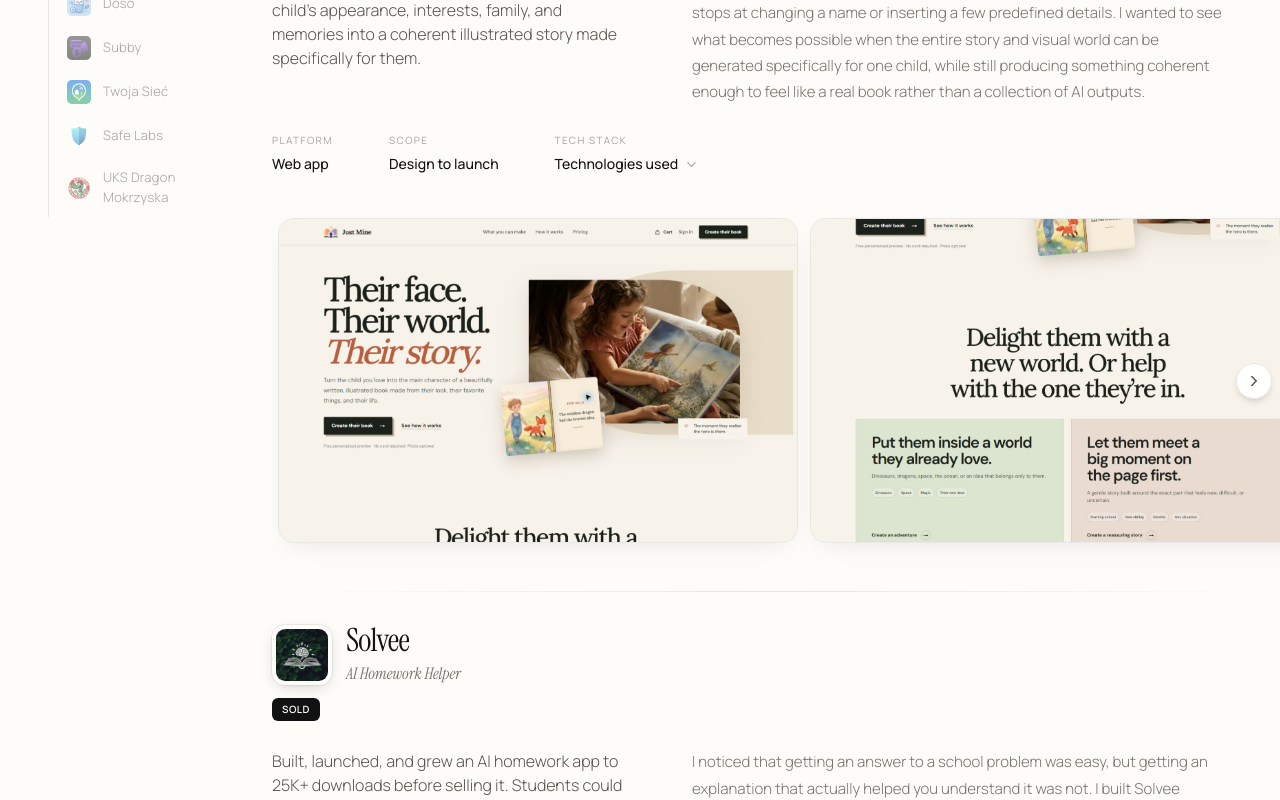
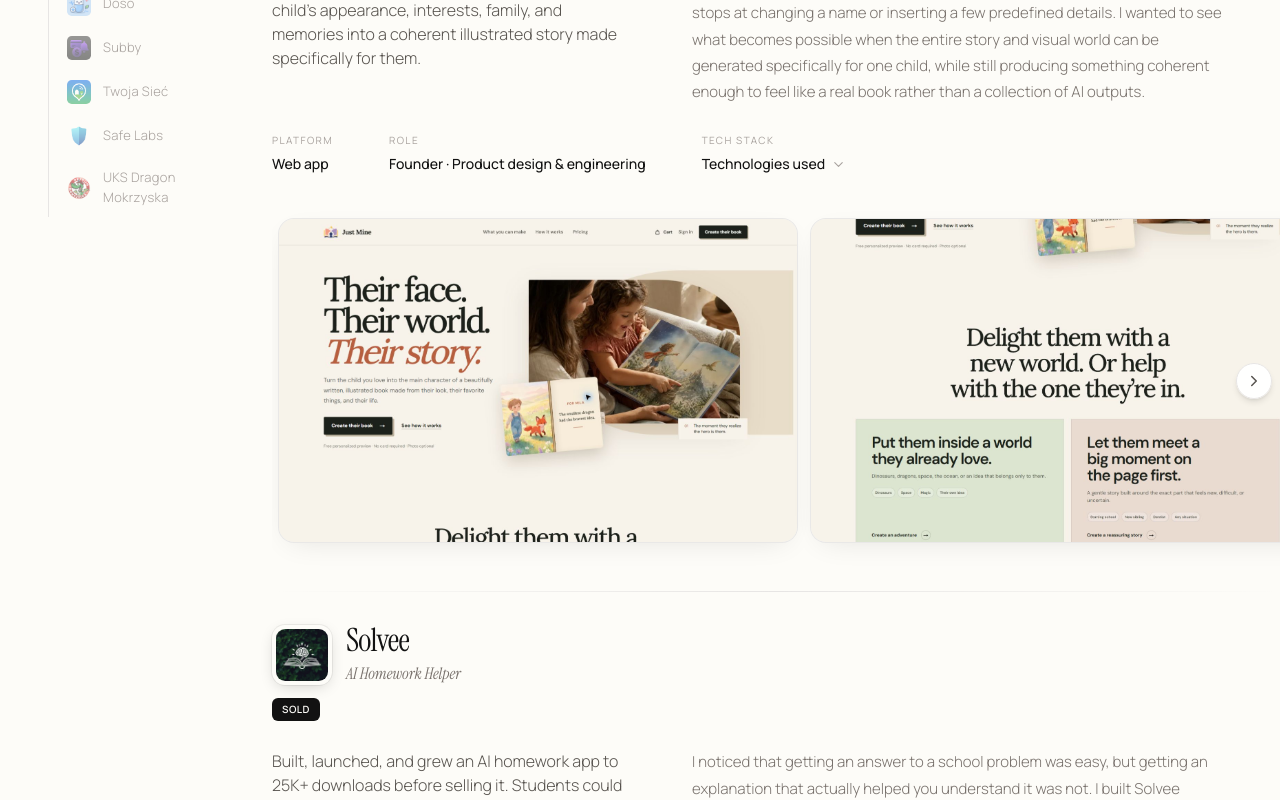
Before and after one commit to realmikolajpiech/mikolajpiechwebsite, a React (Vite) app: page /portfolio in a window 1280 px wide. Shown: the part 820-1620 px from the top of the page. Built offline with nearby package versions, Linux system fonts and the light colour scheme.

Commit message:
Clarify product ownership and homepage copy

```diff
--- a/components/ProjectShowcase.tsx
+++ b/components/ProjectShowcase.tsx
@@ -154,7 +154,7 @@
   const isWordmark = project.iconStyle === 'wordmark';
   const metaItems = [
     { key: 'platform', label: site.ui.platform },
-    { key: 'scope', label: site.ui.scope },
+    { key: 'role', label: site.ui.role },
   ] as const;
   const screenshots = project.screenshots ?? (project.image ? [{ src: project.image, alt: `${project.name} ${site.ui.preview}`, variant: 'phone' as const }] : []);
   const useSiteDescription = ['trailo', 'doso', 'solvee' /* , 'platoic' */].includes(project.id);
--- a/content/site.json
+++ b/content/site.json
@@ -35,6 +35,7 @@
     "project_navigation": "Project navigation",
     "platform": "Platform",
     "category": "Category",
+    "role": "Role",
     "scope": "Scope",
     "tech_stack": "Tech stack",
     "technologies_used": "Technologies used",
@@ -63,7 +64,7 @@
     "error_code": "Error 404"
   },
   "hero": {
-    "headline_line1": "I design and build",
+    "headline_line1": "I build and ship",
     "headline_line2": "digital products.",
     "intro": "I'm Mikołaj — a founder and developer who turns ideas into polished products people actually use.",
     "description": "Web apps, mobile apps, and websites — from product design and development to launch.",
@@ -153,6 +154,7 @@
     },
     "subby": {
       "tagline": "Subscription Manager",
+      "homepage_description": "I built Subby after losing money on forgotten free trials—a simple place to track subscriptions, see upcoming charges, and get warned before renewals.",
       "description": "Never pay for an unwanted subscription again. Track trials, manage expenses, and save money effortlessly."
     },
     "doso": {
--- a/content/site.pl.json
+++ b/content/site.pl.json
@@ -35,6 +35,7 @@
     "project_navigation": "Nawigacja po projektach",
     "platform": "Platforma",
     "category": "Kategoria",
+    "role": "Rola",
     "scope": "Zakres",
     "tech_stack": "Technologie",
     "technologies_used": "Wykorzystane technologie",
@@ -63,7 +64,7 @@
     "error_code": "Błąd 404"
   },
   "hero": {
-    "headline_line1": "Projektuję i tworzę",
+    "headline_line1": "Tworzę i wdrażam",
     "headline_line2": "produkty cyfrowe.",
     "intro": "Cześć, jestem Mikołaj. Projektuję i buduję aplikacje internetowe, mobilne oraz strony internetowe – od pierwszej koncepcji po gotowy produkt.",
     "description": "",
@@ -153,6 +154,7 @@
     },
     "subby": {
       "tagline": "Menedżer subskrypcji",
+      "homepage_description": "Stworzyłem Subby po tym, jak traciłem pieniądze na zapomniane okresy próbne—proste miejsce do śledzenia subskrypcji, nadchodzących opłat i ostrzeżeń przed odnowieniem.",
       "description": "Już nigdy nie zapomnij o kończącym się okresie próbnym. Kontroluj subskrypcje, pilnuj wydatków i unikaj niechcianych opłat."
     },
     "doso": {
--- a/data/projects.ts
+++ b/data/projects.ts
@@ -77,6 +77,7 @@
     tags: isPl ? ['Dzieci', 'Personalizacja', 'Internet', 'AI'] : ['Kids', 'Personalization', 'Web', 'AI'],
     platform: tr('Web app', 'Aplikacja internetowa'),
     category: tr('Personalized Publishing', 'Książki personalizowane'),
+    role: tr('Founder · Product design & engineering', 'Założyciel · Projekt i rozwój produktu'),
     scope: tr('Design to launch', 'Od projektu po wdrożenie'),
     operatingSystem: 'Web',
     link: 'https://charmybooks.com',
@@ -109,6 +110,7 @@
     tags: isPl ? ['Strona', 'Edukacja', 'Cyberbezpieczeństwo'] : ['Website', 'Education', 'Cybersecurity'],
     platform: tr('Website', 'Strona internetowa'),
     category: tr('Cybersecurity', 'Cyberbezpieczeństwo'),
+    role: tr('Co-organizer · Design & development', 'Współorganizator · Projekt i wdrożenie'),
     scope: tr('Design & development', 'Projekt i wdrożenie'),
     operatingSystem: 'Web',
     link: 'https://safelabs.pl/',
@@ -136,6 +138,7 @@
     tags: isPl ? ['Strona', 'Sport', 'Klub sportowy'] : ['Website', 'Sports', 'Sports Club'],
     platform: tr('Website', 'Strona internetowa'),
     category: tr('Sports & Community', 'Sport i społeczność'),
+    role: tr('Product designer & developer', 'Projektant i developer'),
     scope: tr('Design & development', 'Projekt i wdrożenie'),
     operatingSystem: 'Web',
     link: 'https://uksdragonmokrzyska.vercel.app/',
@@ -168,6 +171,7 @@
     tags: isPl ? ['Podróże', 'Internet', 'Aplikacja mobilna', 'AI'] : ['Travel', 'Web', 'Mobile App', 'AI'],
     platform: 'Web · iOS · Android',
     category: tr('AI Travel', 'Podróże z AI'),
+    role: tr('Founder · Product design & engineering', 'Założyciel · Projekt i rozwój produktu'),
     scope: tr('Full product · design to launch', 'Kompleksowa realizacja · od projektu po wdrożenie'),
     operatingSystem: 'Web, iOS, Android',
     link: 'https://trailoapp.com',
@@ -202,6 +206,7 @@
       : ['Local News', 'Events', 'Mobile App'],
     platform: tr('Mobile app', 'Aplikacja mobilna'),
     category: tr('Local Information', 'Lokalne informacje'),
+    role: tr('Product designer & developer', 'Projektant i developer'),
     scope: tr('Product design & development', 'Projekt produktu i aplikacji'),
     status: site.projects.twojasiec.status,
     icon: twojaSiecLogo,
@@ -232,6 +237,7 @@
     tags: isPl ? ['FinTech', 'Finanse', 'Aplikacja mobilna'] : ['FinTech', 'Utility', 'Mobile App'],
     platform: 'iOS · Android',
     category: tr('Finance & Utility', 'Finanse osobiste'),
+    role: tr('Founder · Product design & engineering', 'Założyciel · Projekt i rozwój produktu'),
     scope: tr('Full product · design to deploy', 'Kompleksowa realizacja · od projektu po wdrożenie'),
     appStoreLink: 'https://apps.apple.com/us/app/subby-subscription-manager/id6755717606',
     playStoreLink: 'https://play.google.com/store/apps/details?id=com.justgoodapps.subby',
@@ -263,6 +269,7 @@
     tags: isPl ? ['Zdrowie', 'Aplikacja mobilna', 'AI'] : ['Health', 'Mobile App', 'AI'],
     platform: 'iOS',
     category: tr('Health & Wellness', 'Zdrowie'),
+    role: tr('Founder · Product design & engineering', 'Założyciel · Projekt i rozwój produktu'),
     scope: tr('Full product · design to launch', 'Kompleksowa realizacja · od projektu po wdrożenie'),
     appStoreLink: 'https://apps.apple.com/app/doso-pill-reminder-tracker/id6761341859',
     icon: dosoLogo,
@@ -290,12 +297,13 @@
     tagline: site.projects.solvee.tagline,
     description: site.projects.solvee.description,
     whyBuiltIt: tr(
-      'I noticed that getting an answer to a school problem was easy, but getting an explanation that actually helped you understand it was not. I built Solvee around that distinction: take any problem, whether photographed or typed, understand what kind of problem it is, and turn the answer into a structured, interactive learning experience. I took it from an idea to 25K+ downloads before eventually selling the product.',
-      'Zauważyłem, że łatwo jest dostać odpowiedź na szkolne zadanie, ale znacznie trudniej znaleźć wyjaśnienie, które naprawdę pomaga je zrozumieć. Zbudowałem Solvee wokół tej różnicy: aplikacja przyjmuje dowolne zadanie — sfotografowane lub wpisane — rozpoznaje jego rodzaj i zamienia odpowiedź w uporządkowane, interaktywne doświadczenie edukacyjne. Rozwinąłem produkt od pomysłu do ponad 25 tys. pobrań, a następnie go sprzedałem.',
+      'I noticed that getting an answer to a school problem was easy, but getting an explanation that actually helped you understand it was not. I built Solvee around that distinction: take any problem, whether photographed or typed, understand what kind of problem it is, and turn the answer into a structured, interactive learning experience.',
+      'Zauważyłem, że łatwo jest dostać odpowiedź na szkolne zadanie, ale znacznie trudniej znaleźć wyjaśnienie, które naprawdę pomaga je zrozumieć. Zbudowałem Solvee wokół tej różnicy: aplikacja przyjmuje dowolne zadanie — sfotografowane lub wpisane — rozpoznaje jego rodzaj i zamienia odpowiedź w uporządkowane, interaktywne doświadczenie edukacyjne.',
     ),
     tags: isPl ? ['Aplikacja mobilna', 'Edukacja', 'AI'] : ['Mobile App', 'Education', 'AI'],
     platform: 'iOS · Android',
     category: tr('Education · AI', 'Edukacja · AI'),
+    role: tr('Founder · Product design & engineering', 'Założyciel · Projekt i rozwój produktu'),
     scope: tr('Built & sold · 25K+ downloads', 'Stworzenie i sprzedaż · 25 tys. pobrań'),
     status: site.projects.solvee.status,
     icon: solveeLogo,
@@ -341,6 +349,7 @@
     tags: isPl ? ['AI', 'Produktywność', 'Desktop'] : ['AI', 'Productivity', 'Desktop'],
     platform: 'macOS · Windows',
     category: tr('AI Productivity', 'Produktywność z AI'),
+    role: tr('Founder · Product design & engineering', 'Założyciel · Projekt i rozwój produktu'),
     scope: tr('Full product · early access', 'Kompleksowa realizacja · wczesny dostęp'),
     status: site.projects.omni.status,
     video: omniVideo,
--- a/pages/Home.tsx
+++ b/pages/Home.tsx
@@ -41,6 +41,7 @@
   const homepageDescriptions: Record<string, string> = {
     justmine: site.projects.justmine.homepage_description,
     solvee: site.projects.solvee.homepage_description,
+    subby: site.projects.subby.homepage_description,
   };
   const featuredProjects = FEATURED_PROJECT_IDS
     .flatMap((id) => projects.filter((project) => project.id === id))
--- a/types.ts
+++ b/types.ts
@@ -26,6 +26,7 @@
   tags: string[];
   platform: string;
   category: string;
+  role: string;
   scope: string;
   status?: string;
   isPrimary?: boolean;
```
